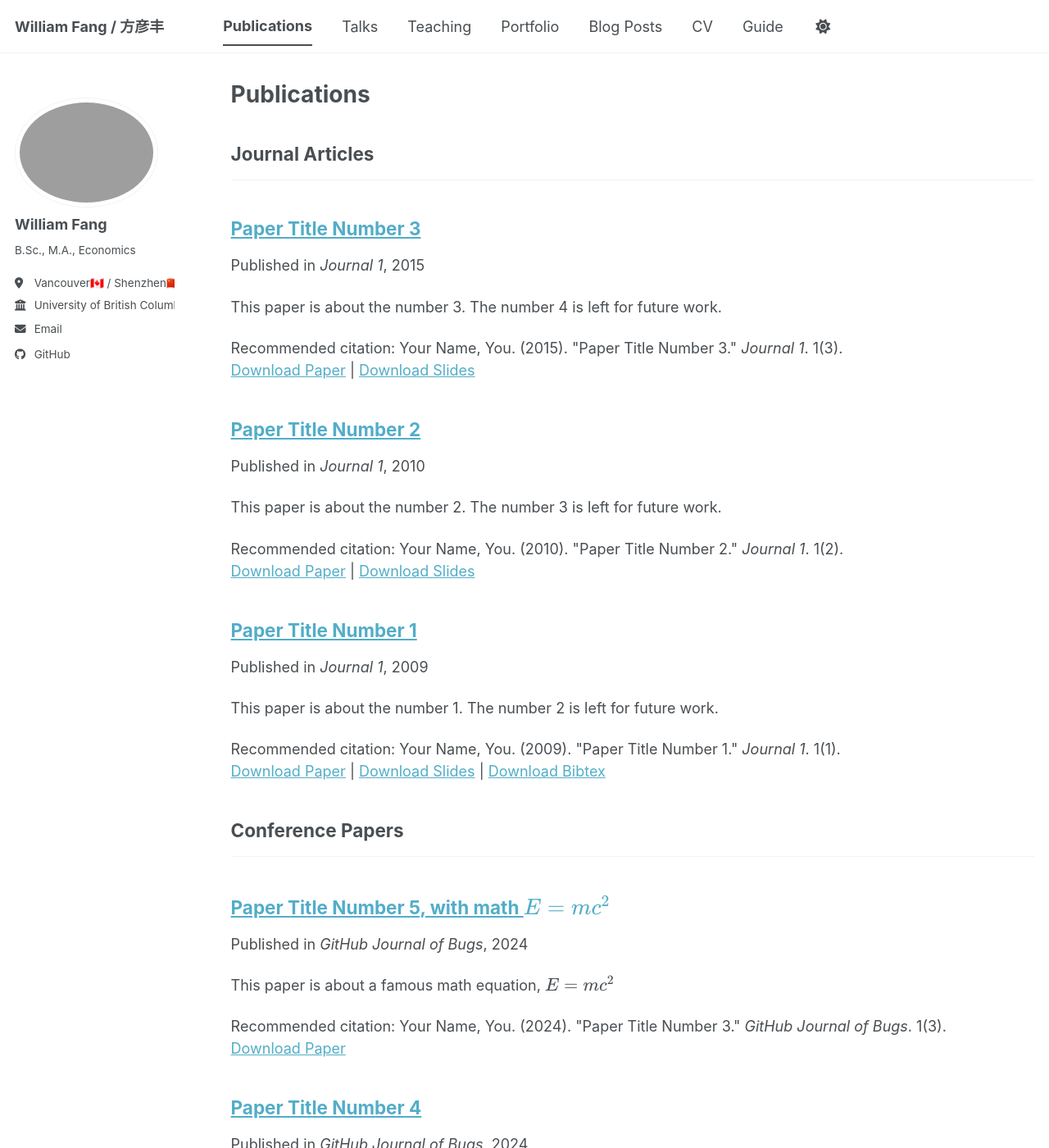
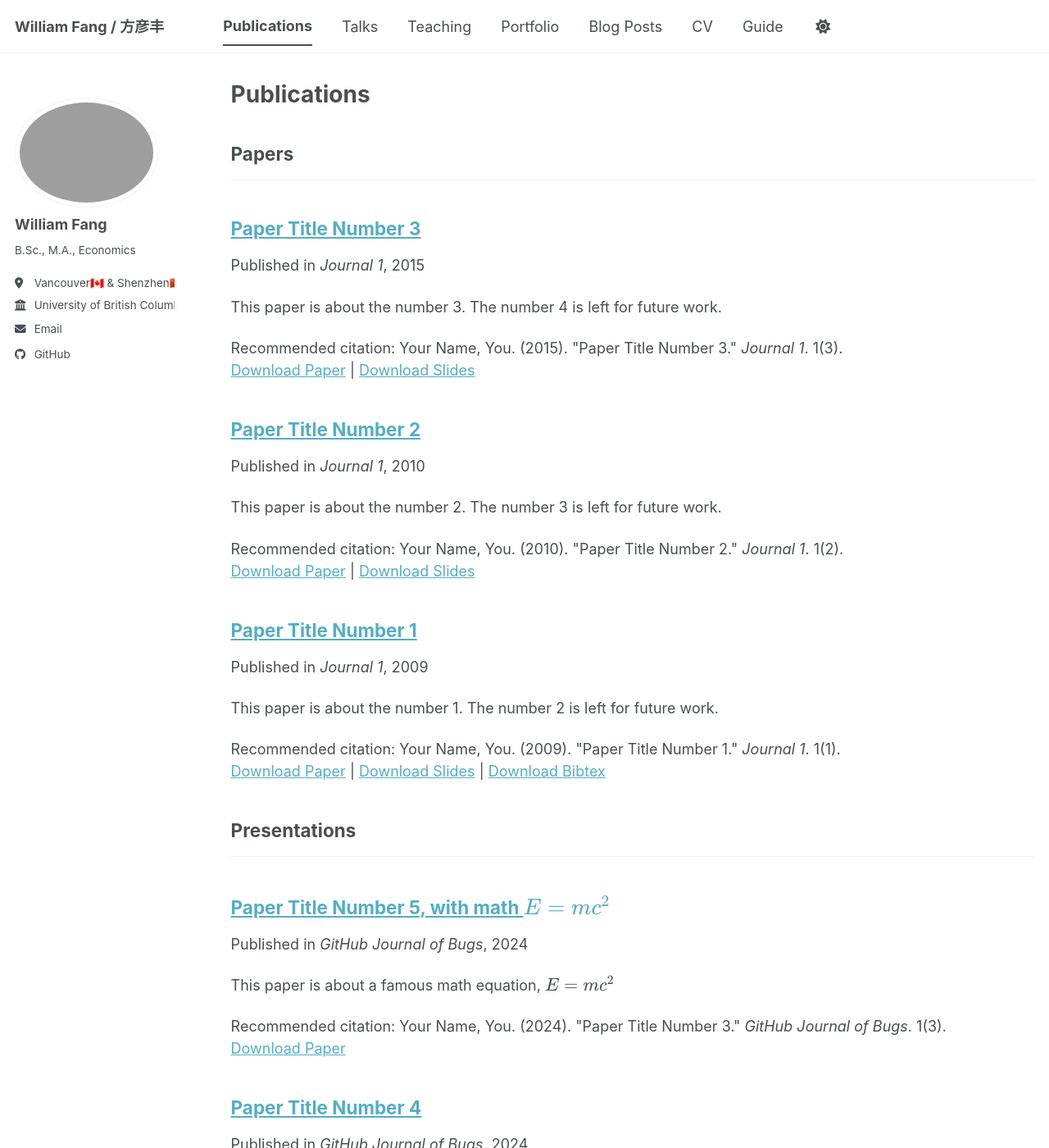
Before and after one commit to will-yanfeng-fang/will-yanfeng-fang.github.io, a Jekyll site: the page built from _pages/publications.html, in a window 1280 px wide and 1400 px high. Shown: the whole window at 82% size. Built offline with Jekyll 4.4.1, drawn with Linux system fonts in a browser that asks for light colours; a script bundle is joined from its source files by our own code; library files that are not in the unit come from our copies.

Commit message:
Update location and publication category titles

```diff
--- a/_config.yml
+++ b/_config.yml
@@ -27,7 +27,7 @@ author:
   name             : "William Fang"
   pronouns         : # example: "he/him"
   bio              : "B.Sc., M.A., Economics"
-  location         : "Vancouver🇨🇦 / Shenzhen🇨🇳"
+  location         : "Vancouver🇨🇦 & Shenzhen🇨🇳"
   employer         : "University of British Columbia"
   uri              : # URL
   email            : "fangyfwill@qq.com"
@@ -49,9 +49,9 @@ publication_category:
   books:
     title: 'Books'
   manuscripts:
-    title: 'Journal Articles'
+    title: 'Papers'
   conferences:
-    title: 'Conference Papers'
+    title: 'Presentations'
 
 # Site Settings
 teaser                   :  # filename of teaser fallback teaser image placed in /images/ for social media previews
```
